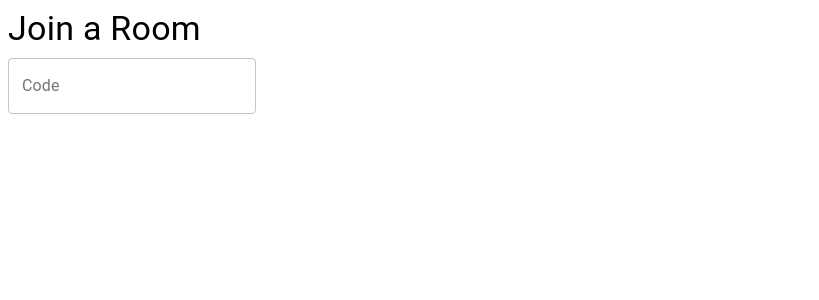
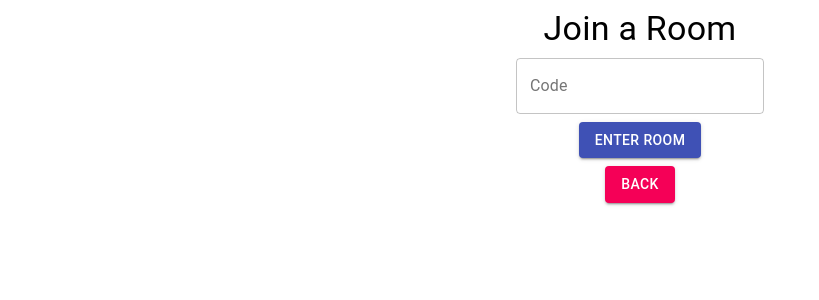
Before and after one commit to j-tomasik/django-music-controller, a React app in the folder music_controller/frontend/: page /join in a window 1280 px wide. Shown: the top 300 px of the page, without its empty margins (0-819 px from the left). Built offline with nearby package versions, Linux system fonts and the light colour scheme; the HTML template or start-up script is replaced by a standard one.

Commit message:
room join page now has on click handlers

```diff
--- a/music_controller/frontend/src/components/RoomJoinPage.js
+++ b/music_controller/frontend/src/components/RoomJoinPage.js
@@ -11,17 +11,19 @@ export default class RoomJoinPage extends Component {
       roomCode: "",
       error: "",
     }
+    this.handleTextFieldChange = this.handleTextFieldChange.bind(this)
+    this.roomButtonPressed = this.handleTextFieldChange.bind(this)
   }
 
   render() {
     return (
-      <Grid container spacing={1} alignItems="center">
-          <Grid item xs={12}>
+      <Grid container spacing={1}>
+          <Grid item xs={12} align='center'>
             <Typography variant='h4' component='h4'>
               Join a Room
             </Typography>
           </Grid>
-          <Grid item xs={12}>
+          <Grid item xs={12} align='center'>
             <TextField
             error={this.state.error}
             label="Code"
@@ -29,9 +31,29 @@ export default class RoomJoinPage extends Component {
             value={this.state.roomCode}
             helperText={this.state.error}
             variant="outlined"
+            onChange={this._handleTextFieldChange}
             />
+          </Grid>
+          <Grid item xs={12} align='center'>
+            <Button variant="contained" color="primary" onClick={this.roomButtonPressed} >Enter Room</Button>
+          </Grid>
+          <Grid item xs={12} align='center'>
+            <Button variant="contained" color="secondary" to='/' component={Link}>Back</Button>
           </Grid>
       </Grid>
     )
   }
+
+  handleTextFieldChange(e) {
+    this.setState({
+      roomCode: e.target.value
+    })
+  }
+
+  roomButtonPressed(){
+    console.log(this.state.roomCode)
+  }
+
+
+
 }
```
